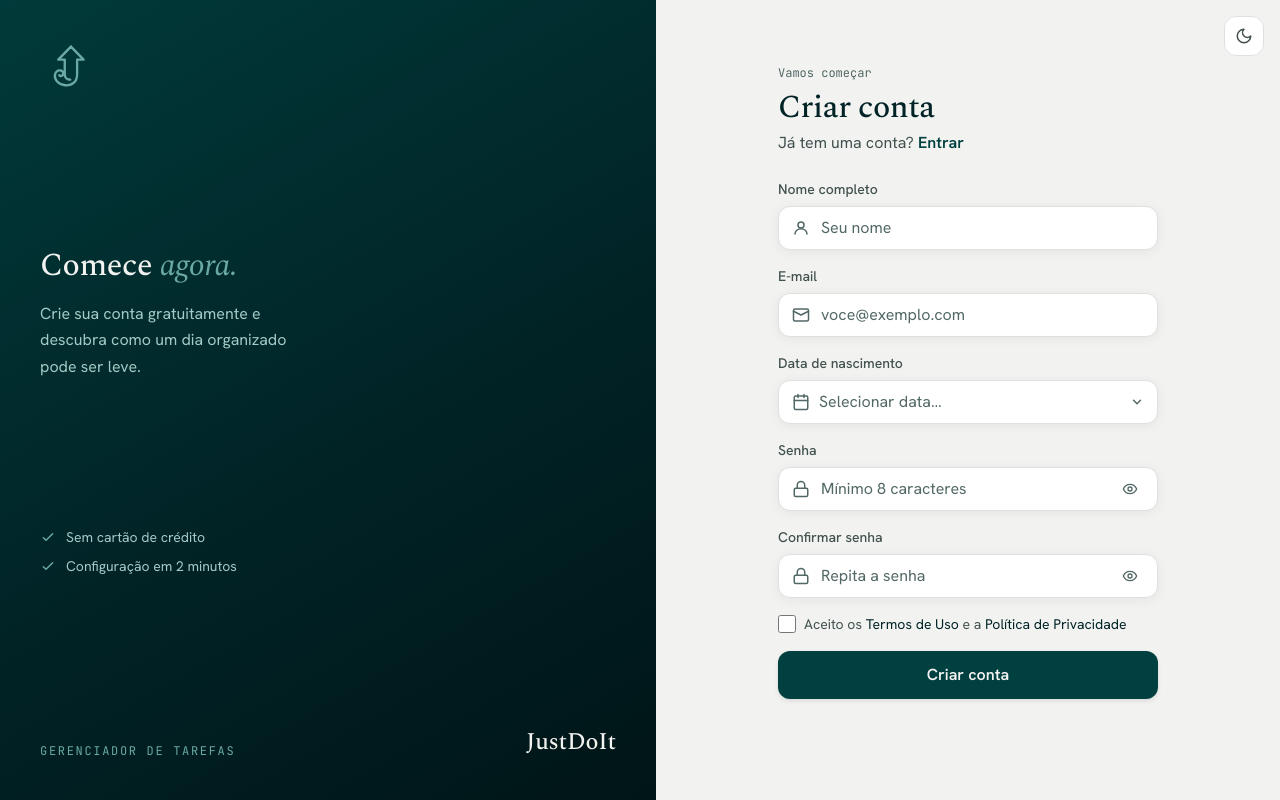
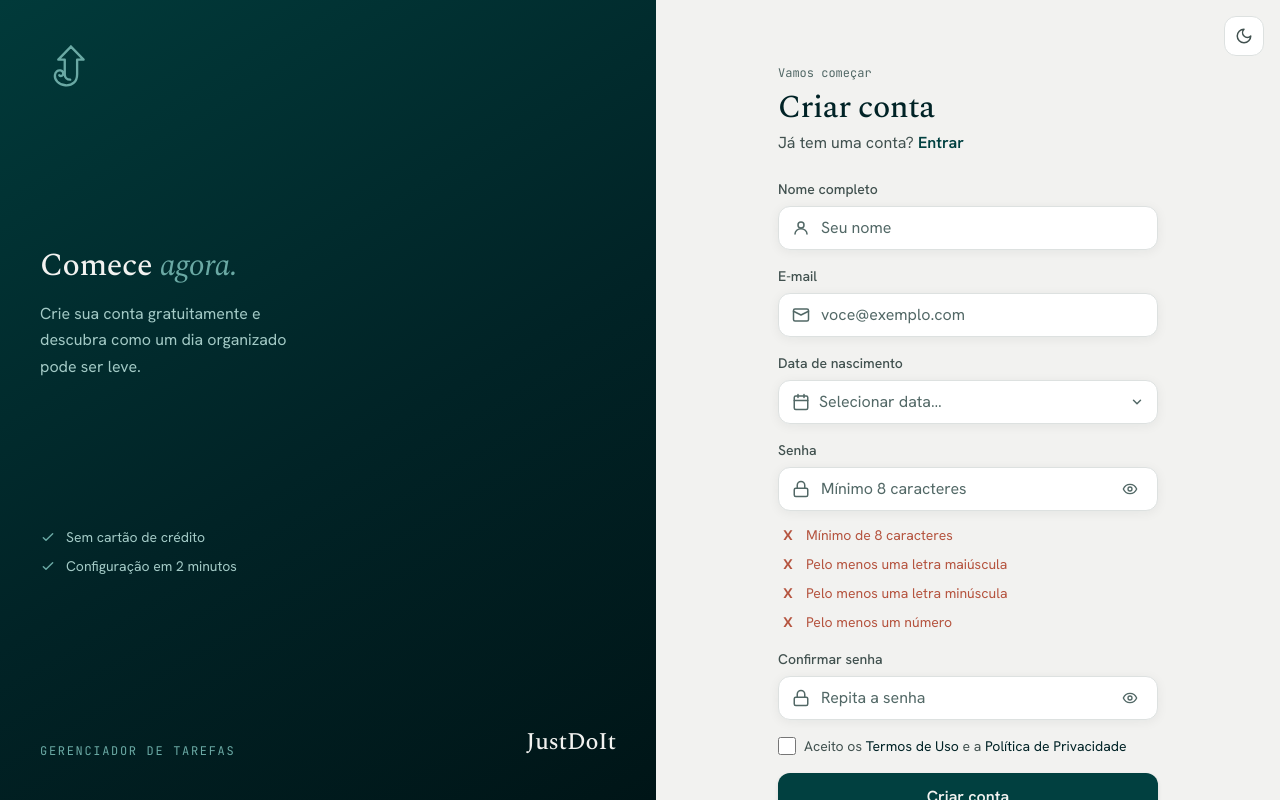
Before and after one commit to sonallycecilia/justdoit-frontend, a React (Vite) app: page /signup in a window 1280 px wide. Built offline with nearby package versions, Linux system fonts and the light colour scheme.

Commit message:
feat: add verificação de senha forte

```diff
--- /dev/null
+++ b/src/features/auth/components/PasswordStrength.css
@@ -0,0 +1,46 @@
+.password-strength-wrapper {
+  display: flex;
+  flex-direction: column;
+  width: 100%;
+  margin-top: 0.5rem;
+  font-size: 0.875rem; /* 14px em base 16px, comum em design systems */
+}
+
+.password-rules-list {
+  display: flex;
+  flex-direction: column;
+  gap: 0.5rem;
+  padding: 0;
+  margin: 0;
+  list-style-type: none;
+}
+
+.password-rule-item {
+  display: flex;
+  align-items: center;
+  gap: 0.5rem;
+  /* Transição suave para quando a cor muda de danger para success */
+  transition: color 0.3s ease;
+}
+
+.rule-icon {
+  display: flex;
+  justify-content: center;
+  align-items: center;
+  width: 1.25rem;
+  height: 1.25rem;
+  font-weight: bold;
+}
+
+/* Classe utilitária padrão para Leitores de Tela (se já tiver no global.css, pode remover daqui) */
+.sr-only {
+  position: absolute;
+  width: 1px;
+  height: 1px;
+  padding: 0;
+  margin: -1px;
+  overflow: hidden;
+  clip: rect(0, 0, 0, 0);
+  white-space: nowrap;
+  border-width: 0;
+}
--- /dev/null
+++ b/src/features/auth/components/PasswordStrength.jsx
@@ -0,0 +1,34 @@
+import React from 'react';
+import { validarSenha } from '@/lib/senha';
+import './PasswordStrength.css';
+
+export const PasswordStrength = ({ password = '' }) => {
+  // Consome as regras do utilitário
+  const { rules } = validarSenha(password);
+
+  return (
+    <div
+      className="password-strength-wrapper"
+      aria-live="polite"
+      aria-atomic="true"
+    >
+      <span className="sr-only">Status dos requisitos da senha:</span>
+      <ul className="password-rules-list">
+        {rules.map((rule) => (
+          <li
+            key={rule.id}
+            className="password-rule-item"
+            style={{
+              color: rule.isValid ? 'var(--color-success)' : 'var(--color-danger)'
+            }}
+          >
+            <span aria-hidden="true" className="rule-icon">
+              {rule.isValid ? '✓' : 'X'}
+            </span>
+            <span>{rule.label}</span>
+          </li>
+        ))}
+      </ul>
+    </div>
+  );
+};
--- a/src/features/auth/pages/Signup.jsx
+++ b/src/features/auth/pages/Signup.jsx
@@ -8,6 +8,8 @@ import { endpoints } from '@/api/endpoints';
 import { useIniciarSessao } from '@/features/auth/hooks/useSessao';
 import { alternarTema } from '@/lib/theme';
 import { capitalizarNome, dataIso } from '@/lib/utils';
+import { PasswordStrength } from '../components/PasswordStrength';
+import { validarSenha } from '@/lib/senha';
 
 const EMAIL_RE = /^[^\s@]+@[^\s@]+\.[^\s@]+$/;
 
@@ -16,7 +18,7 @@ export default function Signup() {
   const iniciarSessao = useIniciarSessao();
   const [nome, setNome] = useState('');
   const [email, setEmail] = useState('');
-  const [nascimento, setNascimento] = useState(null); // Date
+  const [nascimento, setNascimento] = useState(null);
   const [nascAberto, setNascAberto] = useState(false);
   const [senha, setSenha] = useState('');
   const [confirmar, setConfirmar] = useState('');
@@ -26,8 +28,7 @@ export default function Signup() {
   const [erroSenha, setErroSenha] = useState(false);
   const [erroForm, setErroForm] = useState('');
 
-  // Verificação de e-mail com debounce (formato + já cadastrado + entregável)
-  const [emailStatus, setEmailStatus] = useState('idle'); // idle|checking|ok|registered|invalid|error
+  const [emailStatus, setEmailStatus] = useState('idle');
   const emailVerificado = useRef('');
 
   useEffect(() => {
@@ -40,13 +41,12 @@ export default function Signup() {
       setEmailStatus('checking');
       api.get(endpoints.auth.checkEmail(atual))
         .then((res) => {
-          if (emailVerificado.current !== atual) return; // resposta obsoleta
+          if (emailVerificado.current !== atual) return;
           if (res?.registered) setEmailStatus('registered');
           else if (res?.deliverable === false) setEmailStatus('invalid');
           else setEmailStatus('ok');
         })
         .catch(() => {
-          // Degradação suave: indisponibilidade da verificação não bloqueia o cadastro.
           if (emailVerificado.current === atual) setEmailStatus('error');
         });
     }, 500);
@@ -61,13 +61,10 @@ export default function Signup() {
       birthDate: dataIso(nascimento),
     }),
     onSuccess: (res) => {
-      // Conta nova nasce como sessão curta (equivalente ao "Manter conectado"
-      // desmarcado), igual ao prazo que o /auth/register emite.
       iniciarSessao(
         { accessToken: res.accessToken, refreshToken: res.refreshToken, name: capitalizarNome(nome) },
         { lembrar: false },
       );
-      // Conta nova cai no setup guiado, como no front antigo.
       navigate('/onboarding', { replace: true });
     },
     onError: (e) => setErroForm(e.message || 'Erro ao criar conta. Tente novamente.'),
@@ -76,13 +73,18 @@ export default function Signup() {
   function enviar(e) {
     e.preventDefault();
     setErroForm('');
+    const validacaoSenha = validarSenha(senha);
+
 
     if (!nome.trim()) { setErroForm('Informe seu nome.'); return; }
     if (!EMAIL_RE.test(email.trim())) { setErroForm('E-mail inválido. Use o formato voce@exemplo.com.'); return; }
     if (emailStatus === 'registered') { setErroForm('Este email já está em uso.'); return; }
     if (emailStatus === 'invalid') { setErroForm('Não encontramos esse provedor de email. Verifique se digitou corretamente.'); return; }
     if (!nascimento) { setErroForm('Informe sua data de nascimento.'); return; }
-    if (senha.length < 8) { setErroForm('A senha precisa de pelo menos 8 caracteres.'); return; }
+    if (!validacaoSenha.isValid) {
+      setErroForm('Sua senha ainda possui pendências. Verifique os requisitos marcados em vermelho acima.');
+      return;
+    }
     if (senha !== confirmar) { setErroSenha(true); return; }
     if (!termos) { setErroForm('É preciso aceitar os Termos de Uso.'); return; }
 
@@ -188,6 +190,7 @@ export default function Signup() {
                     <Ic d={ICONS.eye} />
                   </button>
                 </div>
+                <PasswordStrength password={senha} />
               </div>
 
               <div className="field">
@@ -212,7 +215,11 @@ export default function Signup() {
               </label>
 
               {erroForm && <span className="field__error">{erroForm}</span>}
-              <button type="submit" className="btn btn--primary btn--lg btn--full" disabled={cadastro.isPending}>
+              <button
+                type="submit"
+                className="btn btn--primary btn--lg btn--full"
+                disabled={cadastro.isPending || (senha.length > 0 && !validarSenha(senha).isValid)}
+              >
                 {cadastro.isPending ? 'Criando conta…' : 'Criar conta'}
               </button>
             </form>
--- /dev/null
+++ b/src/lib/senha.js
@@ -0,0 +1,29 @@
+export const validarSenha = (senha = '') => {
+  const rules = [
+    {
+      id: 'length',
+      label: 'Mínimo de 8 caracteres',
+      isValid: senha.length >= 8
+    },
+    {
+      id: 'uppercase',
+      label: 'Pelo menos uma letra maiúscula',
+      isValid: /[A-Z]/.test(senha)
+    },
+    {
+      id: 'lowercase',
+      label: 'Pelo menos uma letra minúscula',
+      isValid: /[a-z]/.test(senha)
+    },
+    {
+      id: 'number',
+      label: 'Pelo menos um número',
+      isValid: /[0-9]/.test(senha)
+    },
+  ];
+
+  // A senha só é válida se TODAS as regras passarem
+  const isValid = rules.every(rule => rule.isValid);
+
+  return { rules, isValid };
+};
```
